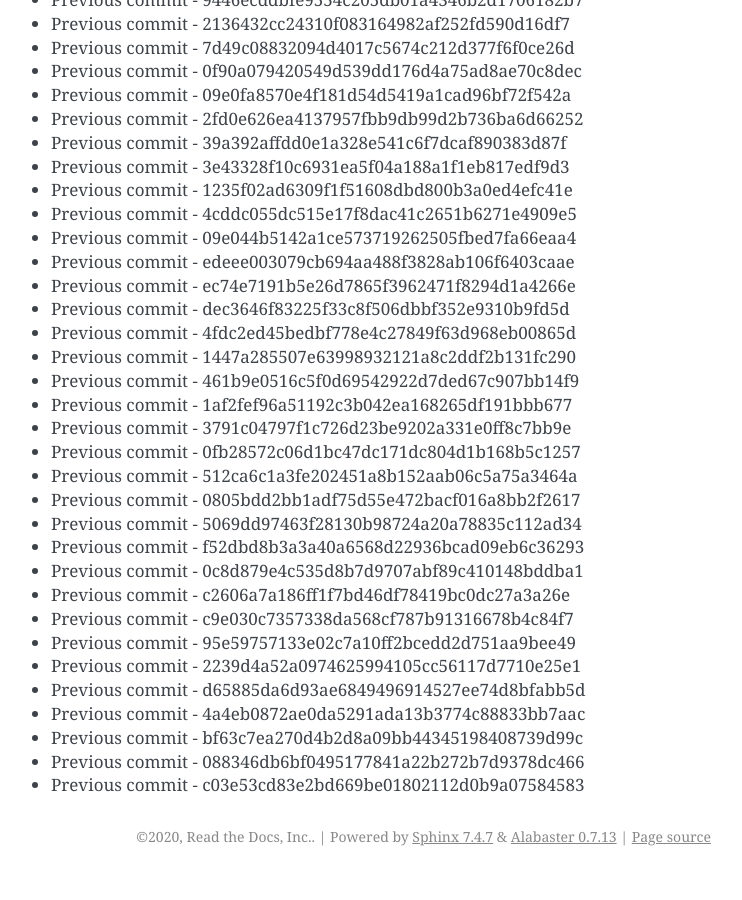
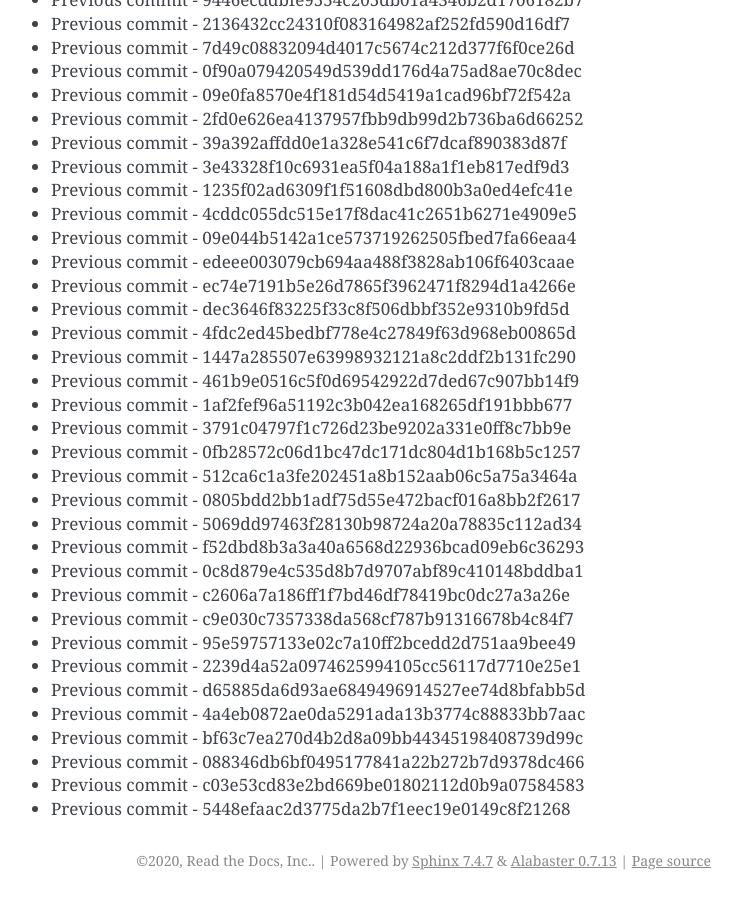
Before and after one commit to readthedocs/rtd-git-stresstest, a Sphinx documentation site: the page built from docs/updates.rst, in a window 1280 px wide and 900 px high, scrolled down 24024 px. Shown: the whole window, without its empty margins (399-1141 px from the left). Built offline with Sphinx 7.4.7, drawn with Linux system fonts in a browser that asks for light colours; before the commit the page ends 24900 px from its top, so only the background shows below that.

Commit message:
Generating commit from previous: 5448efaac2d3775da2b7f1eec19e0149c8f21268

```diff
--- a/docs/updates.rst
+++ b/docs/updates.rst
@@ -1041,3 +1041,4 @@ It can be tested for any performance characteristics.
 * Previous commit - bf63c7ea270d4b2d8a09bb44345198408739d99c
 * Previous commit - 088346db6bf0495177841a22b272b7d9378dc466
 * Previous commit - c03e53cd83e2bd669be01802112d0b9a07584583
+* Previous commit - 5448efaac2d3775da2b7f1eec19e0149c8f21268
```
